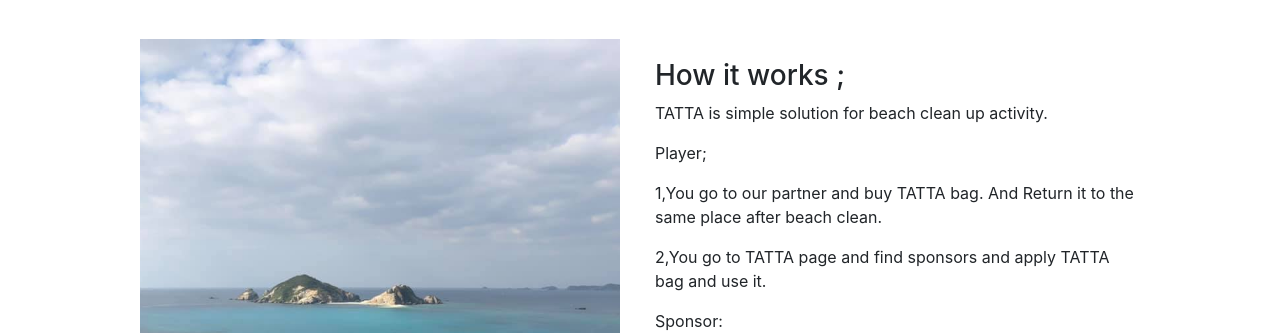
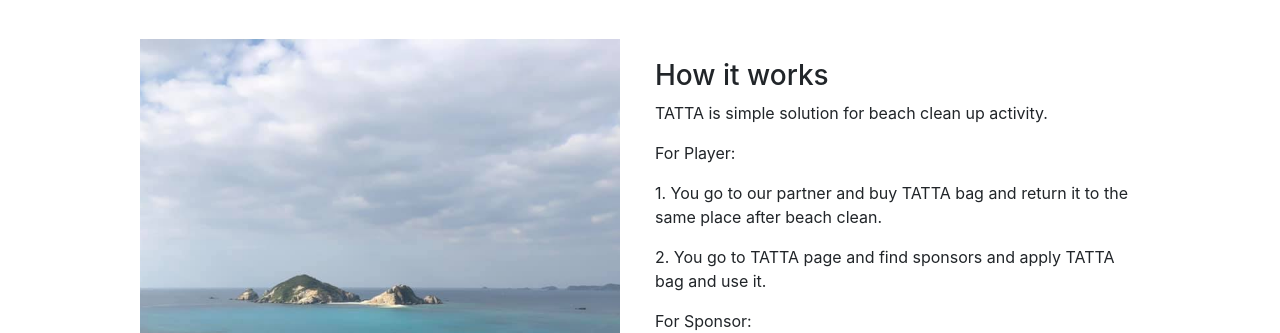
Before and after one commit to tattaokinawa/project.tatta, a plain HTML site: page index.html in a window 1280 px wide. Shown: the part 628-961 px from the top of the page. Drawn offline with nearby package versions, Linux system fonts and the light colour scheme.

Commit message:
Minor adjust wording in index.html

```diff
--- a/index.html
+++ b/index.html
@@ -51,12 +51,12 @@
             <div class="thumb tatta-ocean" style="background-image:url(./images/tatta-ocean.jpg)" image="image"></div>
           </div>
           <div spellcheck="false" class="col-sm mb-2" resizable="resizable" repeat-item="repeat-item">
-            <h3 eid="f8b84e27a59cc">How it works ;</h3>
+            <h3>How it works</h3>
             <p>TATTA is simple solution for beach clean up activity.</p>
-            <p>Player;</p>
-            <p>1,You go to our partner and buy TATTA bag. And Return it to the same place after beach clean.</p>
-            <p eid="7ebb2e8f78bc1">2,You go to TATTA page and find sponsors and apply TATTA bag and use it.</p>
-            <p>Sponsor:</p>
+            <p eid="f8b84e27a59cc">For Player:</p>
+            <p>1. You go to our partner and buy TATTA bag and return it to the same place after beach clean.</p>
+            <p>2. You go to TATTA page and find sponsors and apply TATTA bag and use it.</p>
+            <p eid="7ebb2e8f78bc1">For Sponsor:</p>
             <p>You become somebody’s TATTA bag sponsor.</p>
             <p>You buy TATTA online and post to SNS. </p>
             <p>You approve when Player’s offer using your TATTA bag.</p>
```
